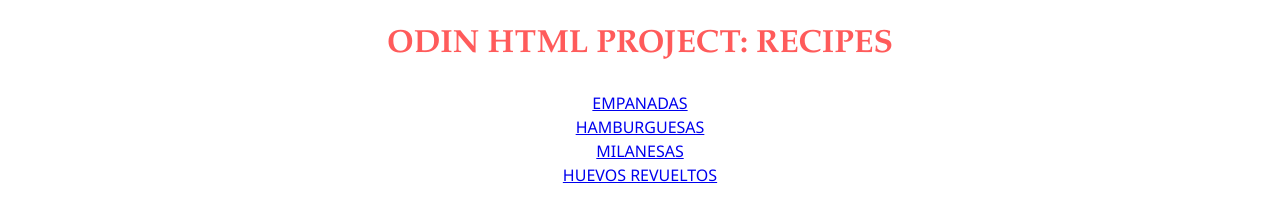
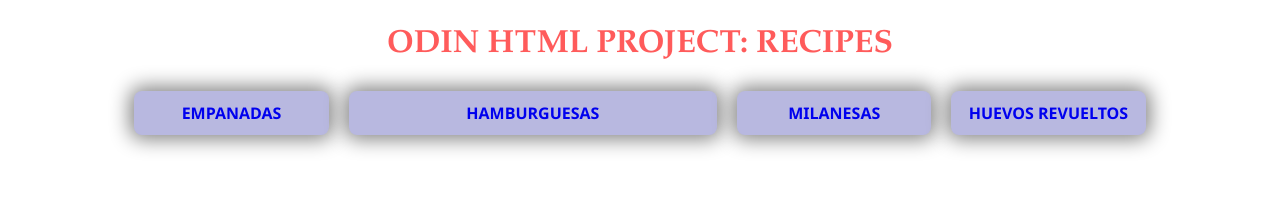
Before and after one commit to santisica29/odin-recipes, a plain HTML site: page index.html in a window 1280 px wide. Drawn offline with Linux system fonts and the light colour scheme.

Commit message:
Add flex to the index.html links

```diff
--- /dev/null
+++ b/index.css
@@ -0,0 +1,30 @@
+ul {
+    display: flex;
+    gap: 20px;
+    justify-content: center;
+    width: 80%;
+    margin: auto;
+}
+
+ul li {
+    background-color: rgb(184, 184, 224);
+    padding: 10px;
+    font-weight: bold;
+    box-shadow: 0 0 20px 4px gray;
+    flex: 1;
+    text-align: center;
+    border-radius: 8px;
+}
+
+.hamburguesa{
+    flex: 2;
+}
+
+ul li a {
+    text-decoration: none;
+}
+
+ul li:hover {
+    background: rgba(157, 157, 204, 0.904);
+
+}
--- a/index.html
+++ b/index.html
@@ -5,12 +5,13 @@
     <meta name="viewport" content="width=device-width, initial-scale=1.0" />
     <title>Recipes</title>
     <link rel="stylesheet" href="style.css">
+    <link rel="stylesheet" href="index.css">
   </head>
   <body>
     <h1>Odin HTML Project: Recipes</h1>
-    <ul style="text-align: center;">
+    <ul >
         <li><a href="./recipes/empanadas.html">Empanadas</a></li>
-        <li><a
+        <li class="hamburguesa"><a
             href="./recipes/hamburguesa.html"
           >Hamburguesas</a
           ></li>
```
